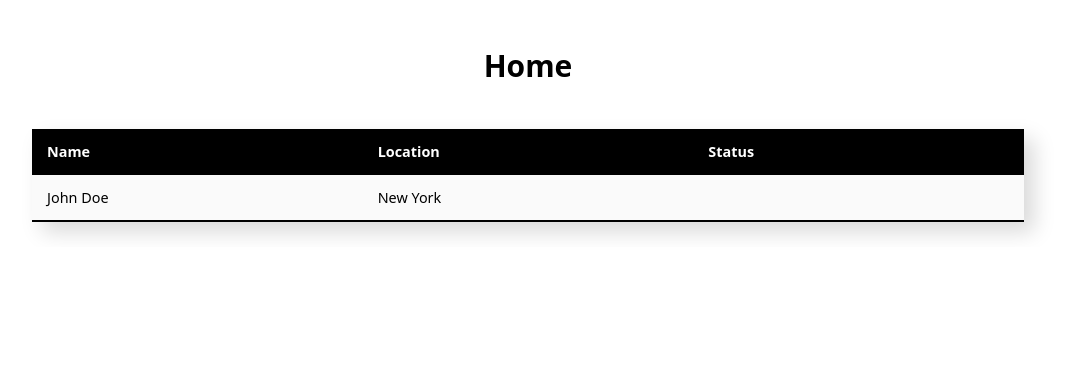
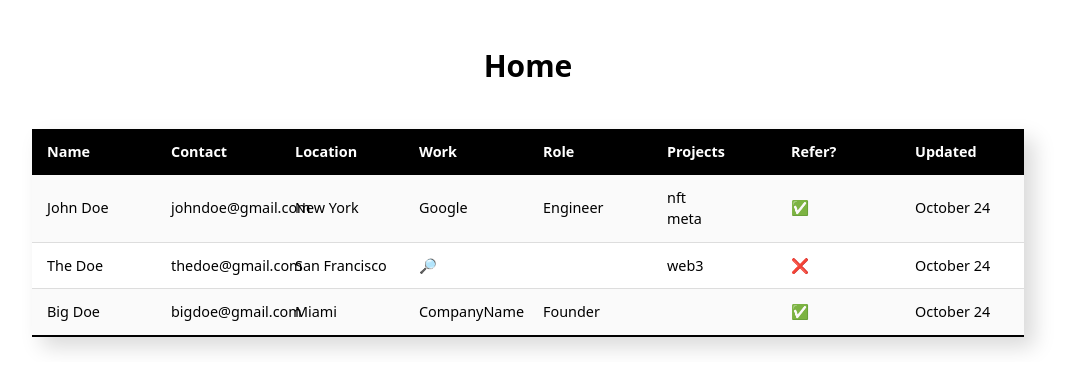
Before and after one commit to danielavelez1201/edyfi-hack, a Next.js app: page / in a window 1280 px wide. Shown: the top 390 px of the page, without its empty margins (112-1181 px from the left). Built offline with nearby package versions, Linux system fonts and the light colour scheme.

Commit message:
table update

```diff
--- a/componenets/Row.js
+++ /dev/null
@@ -1,9 +0,0 @@
-export default function Row({ name, location, status }) {
-  return (
-    <tr className="styled-rows">
-      <td>{name}</td>
-      <td>{location}</td>
-      <td>{status}</td>
-    </tr>
-  );
-}
--- /dev/null
+++ b/components/Row.js
@@ -0,0 +1,19 @@
+export default function Row({ name, contact, location, work, role, projects, refer, updated }) {
+  return (
+    <tr className="styled-rows">
+      {console.log(name, contact)}
+      <td>{name}</td>
+      <td>{contact}</td>
+      <td>{location}</td>
+      <td>{work}</td>
+      <td>{role}</td>
+      <td className="flex flex-col">
+        {projects.map((x, i) => (<a href={x}>
+          {x.name}
+        </a>))}
+      </td>
+      <td>{refer ? '✅' : '❌'}</td>
+      <td>{updated}</td>
+    </tr>
+  );
+}
--- a/componenets/SortableTable.js
+++ b/components/SortableTable.js
@@ -1,11 +1,11 @@
-import Row from "./row";
+import Row from "./Row";
 
 export default function SortableTable({ people }) {
   return (
     <div className="md:flex md:justify-center m-5 overflow-x-auto relative z-40">
       <table
         id="table-element"
-        className="w-full md:w-4/5 styled-table border-collapse table-fixed"
+        className="w-full md:w-4/5 styled-table table-fixed"
       >
         <tr
           style={{
@@ -13,18 +13,27 @@ export default function SortableTable({ people }) {
             color: "#ffffff",
             textAlign: "left",
           }}
-          className=""
         >
           <th>Name</th>
+          <th>Contact</th>
           <th>Location</th>
-          <th>Status</th>
+          <th>Work</th>
+          <th>Role</th>
+          <th>Projects</th>
+          <th>Refer?</th>
+          <th>Updated</th>
         </tr>
         {people.length > 0 && people.map((x, i) => (
           <Row
-            key={Math.random()}
+            key={i}
+            name={x.name}
+            contact={x.email === undefined ? x.phone : x.email}
             location={x.location}
-            name={x.name}
-            status={x.status}
+            work={x.work}
+            role={x.role}
+            projects={x.projects}
+            refer={x.refer}
+            updated={x.updated}
           />
         ))}
       </table>
--- a/pages/index.js
+++ b/pages/index.js
@@ -1,4 +1,4 @@
-import SortableTable from '../componenets/SortableTable'
+import SortableTable from '../components/SortableTable'
 import { useState, useEffect } from 'react'
 
 export default function Home() {
@@ -11,10 +11,35 @@ export default function Home() {
       email: "johndoe@gmail.com",
       phone: "123-456-7890",
       location: "New York",
-      workingAt: "Google", // or open to work
-      projects: ['1', "", "Github"], //current projects
-      lastUpdated: "01 Jan 1970 00:00:00 GMT",
-      referral: "Yes", // or no
+      work: "Google", // or open to work
+      role: "Engineer",
+      projects: [{name: 'nft',a: 'https://google.com'}, {name: "meta",a:'https://google.com'}], //current projects
+      refer: true, // or no
+      updated: "October 24",
+    },
+    {
+      id: 1,
+      name: "The Doe",
+      email: "thedoe@gmail.com",
+      phone: "123-456-7891",
+      location: "San Francisco",
+      work: "🔎", // or open to work
+      role: "",
+      projects: [{name: 'web3',a:'https://google.com'}], //current projects
+      refer: false, // or no
+      updated: "October 24",
+    },
+    {
+      id: 2,
+      name: "Big Doe",
+      email: "bigdoe@gmail.com",
+      phone: "123-456-7892",
+      location: "Miami",
+      work: "CompanyName", // or open to work
+      role: "Founder",
+      projects: [], //current projects
+      refer: true, // or no
+      updated: "October 24",
     },
   ]);
 
--- a/styles/globals.css
+++ b/styles/globals.css
@@ -25,8 +25,3 @@
 .styled-table tr:last-of-type {
     border-bottom: 2px solid #000000;
 }
-
-.styled-table tr:hover {
-    font-weight: bold;
-    color: #000;
-}
```
Also changed, not shown: components/TextInput.js (renamed from componenets/TextInput.js).
